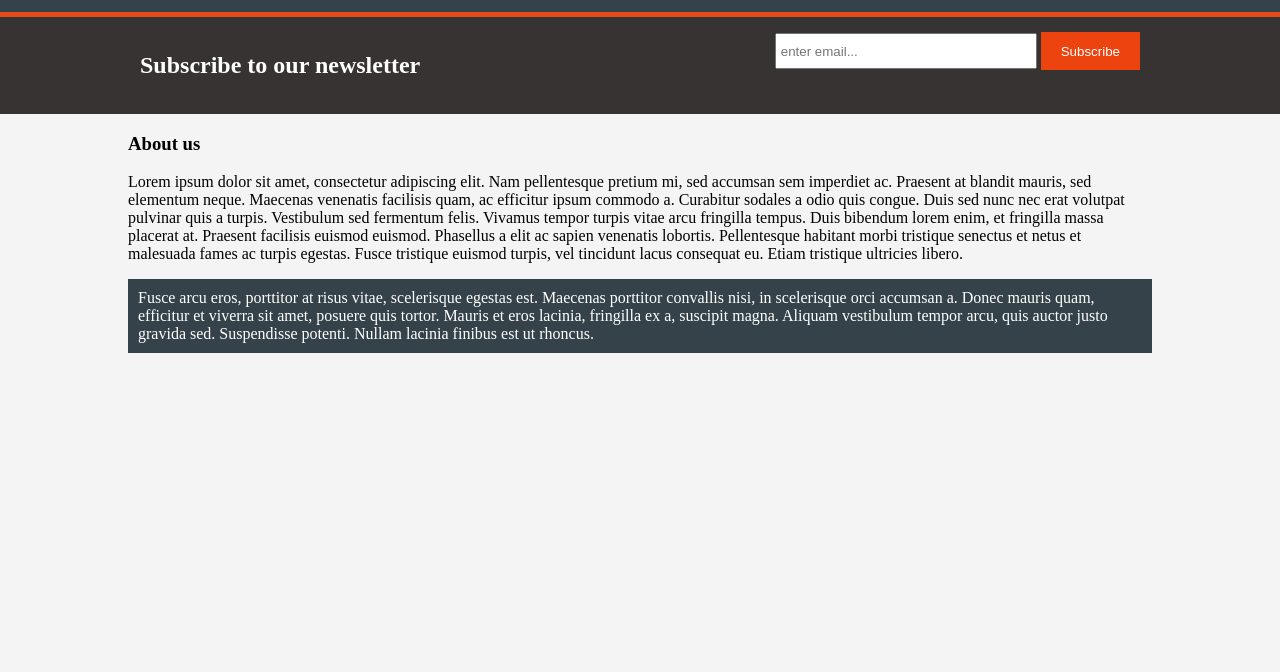
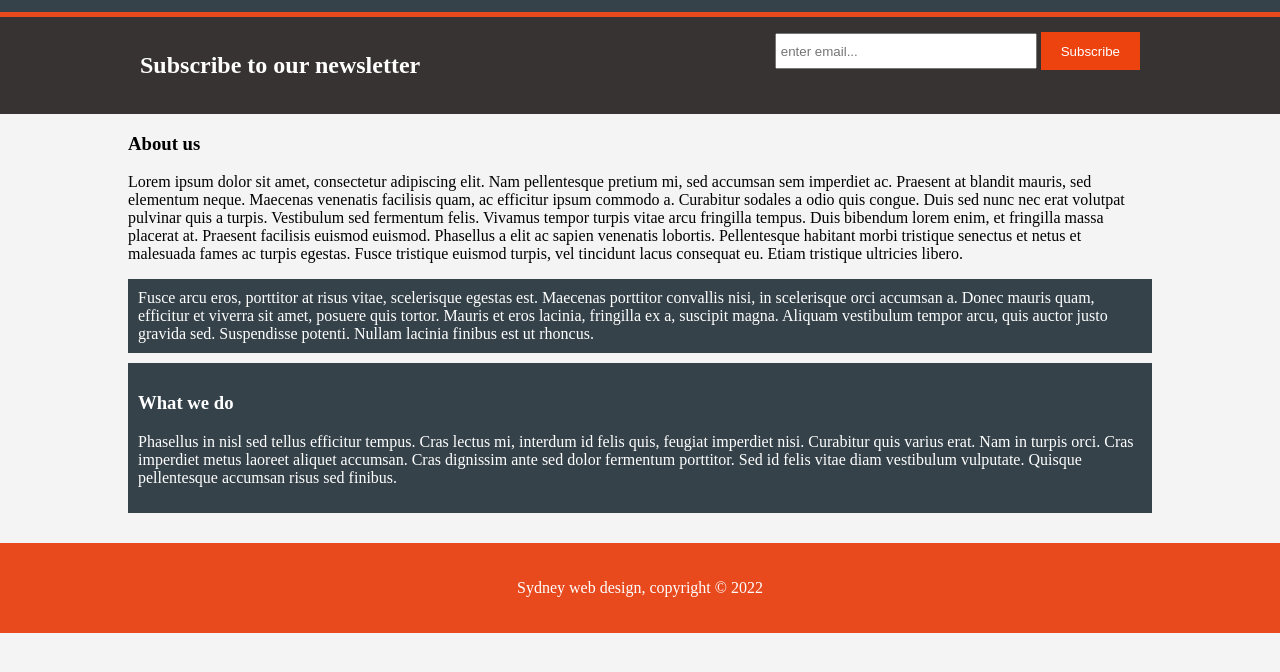
Before and after one commit to Bunnibeck/Responsive-layout, a plain HTML site: page about.html in a window 1280 px wide. Shown: the part 88-760 px from the top of the page. Drawn offline with Linux system fonts and the light colour scheme; files that its build step writes are made by us from their sources.

Commit message:
Update about.html

```diff
--- a/about.html
+++ b/about.html
@@ -38,8 +38,15 @@
 				<p class="dark">Fusce arcu eros, porttitor at risus vitae, scelerisque egestas est. Maecenas porttitor convallis nisi, in scelerisque orci accumsan a. Donec mauris quam, efficitur et viverra sit amet, posuere quis tortor. Mauris et eros lacinia, fringilla ex a, suscipit magna. Aliquam vestibulum tempor arcu, quis auctor justo gravida sed. Suspendisse potenti. Nullam lacinia finibus est ut rhoncus.</p>
 			</article>
 			<aside id="sidebar">
+				<div class="dark">
+					<h3>What we do</h3>
+					<p>Phasellus in nisl sed tellus efficitur tempus. Cras lectus mi, interdum id felis quis, feugiat imperdiet nisi. Curabitur quis varius erat. Nam in turpis orci. Cras imperdiet metus laoreet aliquet accumsan. Cras dignissim ante sed dolor fermentum porttitor. Sed id felis vitae diam vestibulum vulputate. Quisque pellentesque accumsan risus sed finibus.</p>
+				</div>
 			</aside>
 		</div>
 	</section>
+	<footer>
+		<p>Sydney web design, copyright &copy; 2022</p>
+	</footer>
 	</body>
 </html>
```
